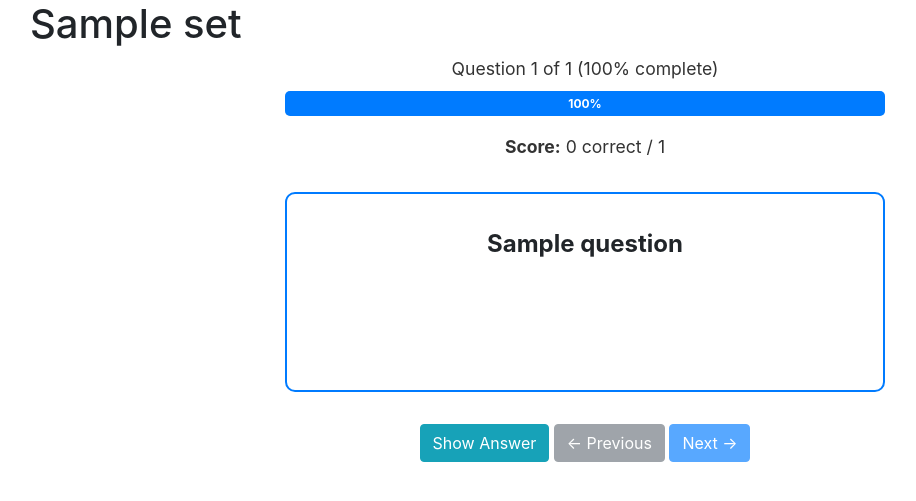
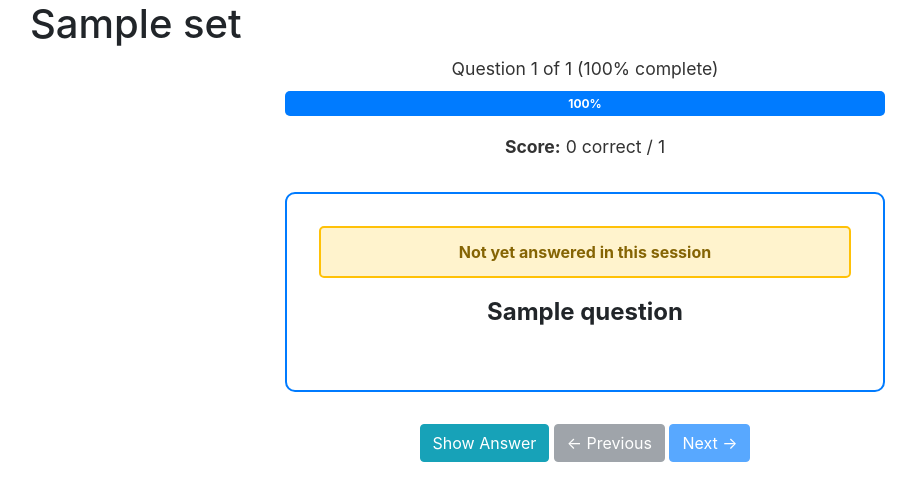
Before and after one commit to OvalHoneyBee11/nea_real, a Flask app: page /tests/flashcards/1 in a window 1280 px wide. Shown: the part 56-557 px from the top of the page, without its empty margins (55-971 px from the left). Run offline with Flask 3, Linux system fonts and the light colour scheme; a user stored in the database is signed in; tables that the repository leaves empty hold one stand-in row (values such as "Sample post"); some libraries are stand-ins or nearby versions.

Commit message:
Adding multiple features

```diff
--- a/website/templates/flashcards.html
+++ b/website/templates/flashcards.html
@@ -88,6 +88,30 @@
         font-size: 1.1em;
         color: #333;
     }
+
+    .answered-indicator {
+        text-align: center;
+        padding: 0.75em;
+        margin-bottom: 1em;
+        border-radius: 5px;
+        font-weight: bold;
+        font-size: 1em;
+        display: none;
+    }
+
+    .answered-indicator.unanswered {
+        background-color: #fff3cd;
+        color: #856404;
+        border: 2px solid #ffc107;
+        display: block;
+    }
+
+    .answered-indicator.answered {
+        background-color: #cfe2ff;
+        color: #084298;
+        border: 2px solid #0d6efd;
+        display: block;
+    }
 </style>
 <!--Making the Progress Bar-->
 <h1>{{ question_set.name }}</h1>
@@ -109,6 +133,7 @@
 </div>
 <!--Flashcard Display-->
 <div class="flashcard">
+    <div class="answered-indicator" id="answered_indicator"></div>
     <div class="question" id="question"></div>
     <div class="answer hidden" id="answer"></div>
     <div class="answer-status" id="answer_status"></div>
@@ -158,14 +183,27 @@
     function displayCardStatus() {
         const status = correct_answers[i];
         const status_element = document.getElementById('answer_status');
+        const indicator = document.getElementById('answered_indicator');
+
         if (status === true) {
             status_element.innerHTML = 'You got this one correct!';
             status_element.classList.add('correct');
             status_element.classList.remove('incorrect');
+            indicator.innerHTML = 'Already answered - Marked as Correct';
+            indicator.classList.add('answered');
+            indicator.classList.remove('unanswered');
         } else if (status === false) {
             status_element.innerHTML = 'You got this one incorrect';
             status_element.classList.add('incorrect');
             status_element.classList.remove('correct');
+            indicator.innerHTML = 'Already answered - Marked as Incorrect';
+            indicator.classList.add('answered');
+            indicator.classList.remove('unanswered');
+        } else {
+            // Question hasn't been answered yet
+            indicator.innerHTML = 'Not yet answered in this session';
+            indicator.classList.add('unanswered');
+            indicator.classList.remove('answered');
         }
     }
 
```
Also changed, not shown: website/templates/login.html (+23 -2 lines), website/templates/sign_up.html (+25 -6 lines).
